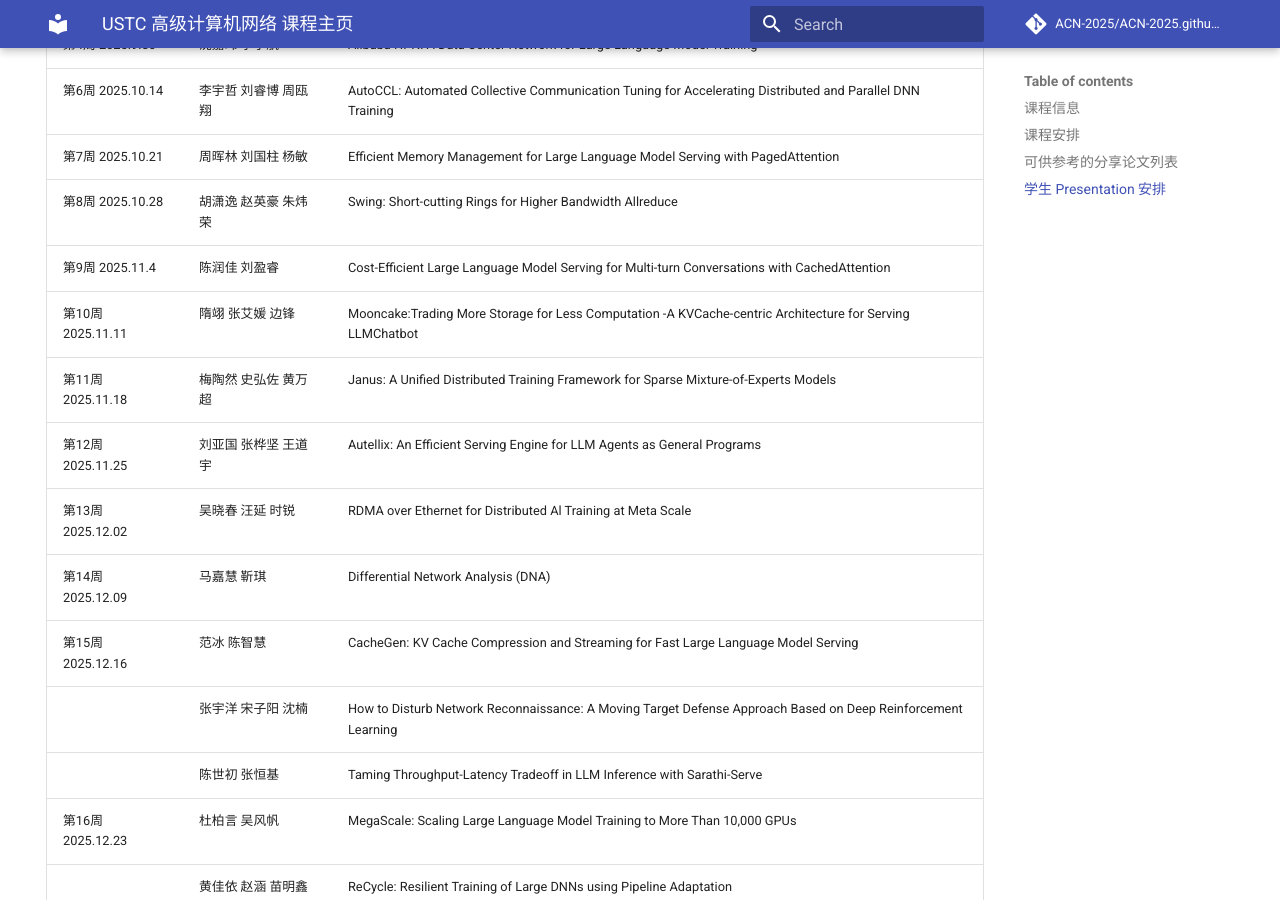
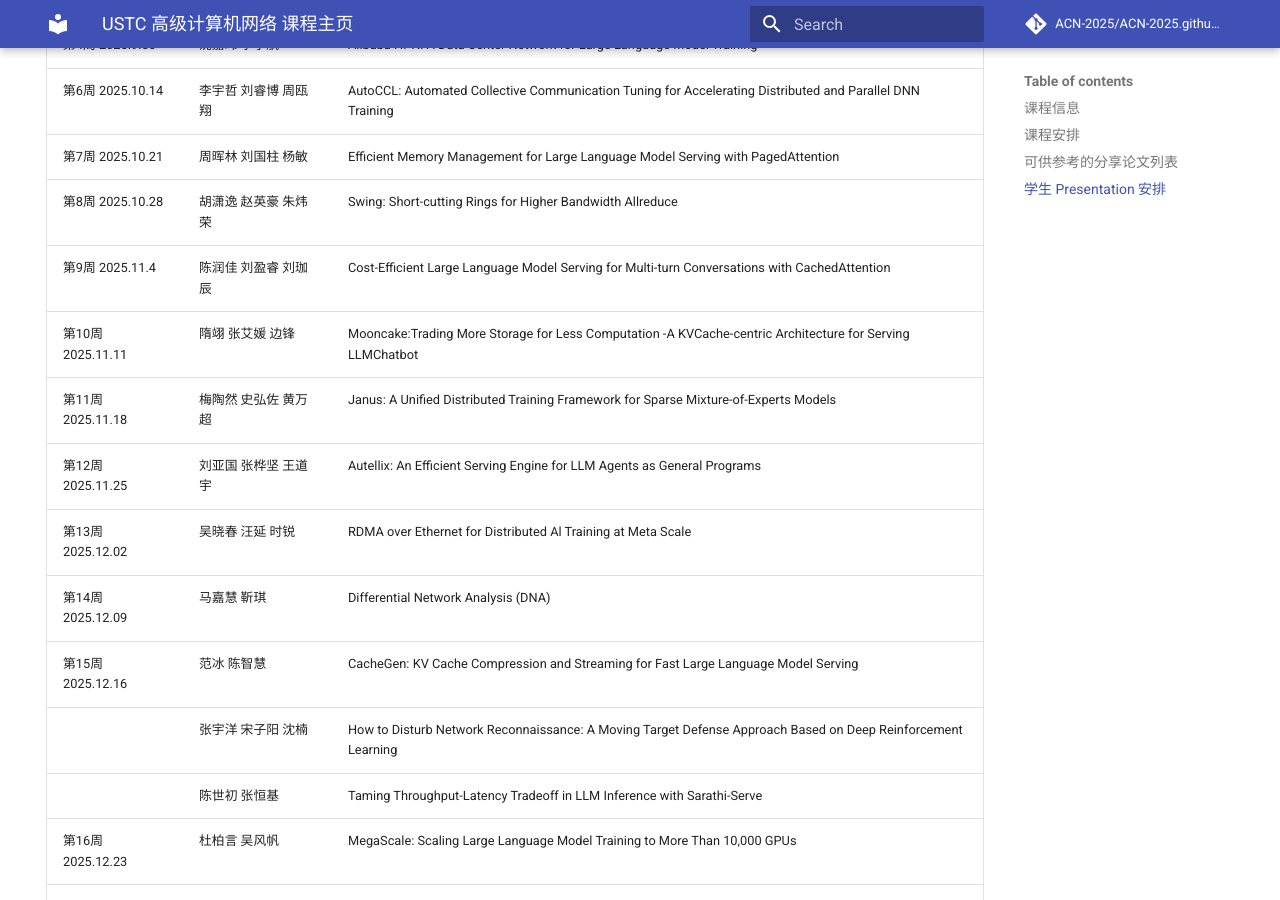
Before and after one commit to ACN-2025/ACN-2025.github.io, an MkDocs documentation site: the page built from docs/index.md, in a window 1280 px wide and 900 px high, scrolled down 3610 px. Built offline with MkDocs 1.6.1 and Material for MkDocs 9.7.7, drawn with Linux system fonts in a browser that asks for light colours; comment, search, counter and statistics services are not loaded.

Commit message:
Added VL2 slides; Added a member for Week 9 pre.

```diff
--- a/docs/index.md
+++ b/docs/index.md
@@ -94,7 +94,7 @@ hide:
 | 第6周 2025.10.14 | 李宇哲 刘睿博 周瓯翔 | AutoCCL: Automated Collective Communication Tuning for Accelerating Distributed and Parallel DNN Training |
 | 第7周 2025.10.21 | 周晖林 刘国柱 杨敏 | Efficient Memory Management for Large Language Model Serving with PagedAttention |
 | 第8周 2025.10.28 | 胡潇逸 赵英豪 朱炜荣 | Swing: Short-cutting Rings for Higher Bandwidth Allreduce |
-| 第9周 2025.11.4 | 陈润佳 刘盈睿 | Cost-Efficient Large Language Model Serving for Multi-turn Conversations with CachedAttention |
+| 第9周 2025.11.4 | 陈润佳 刘盈睿 刘珈辰 | Cost-Efficient Large Language Model Serving for Multi-turn Conversations with CachedAttention |
 | 第10周 2025.11.11 | 隋翊 张艾媛 边锋 | Mooncake:Trading More Storage for Less Computation -A KVCache-centric Architecture for Serving LLMChatbot |
 | 第11周 2025.11.18 | 梅陶然 史弘佐 黄万超 | Janus: A Unified Distributed Training Framework for Sparse Mixture-of-Experts Models |
 | 第12周 2025.11.25 | 刘亚国 张桦坚 王道宇 | Autellix: An Efficient Serving Engine for LLM Agents as General Programs |
```
Also changed, not shown: 1 other file.
